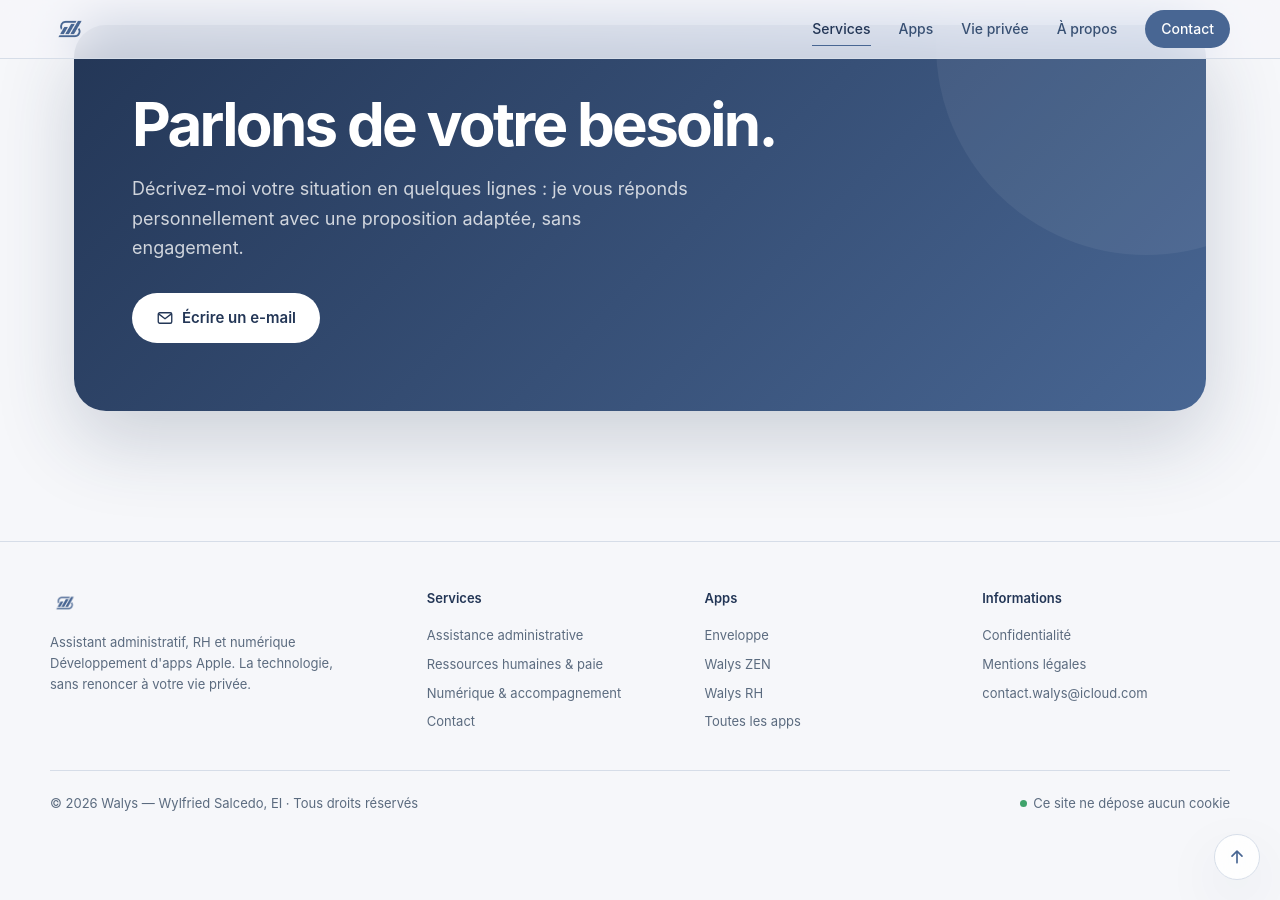
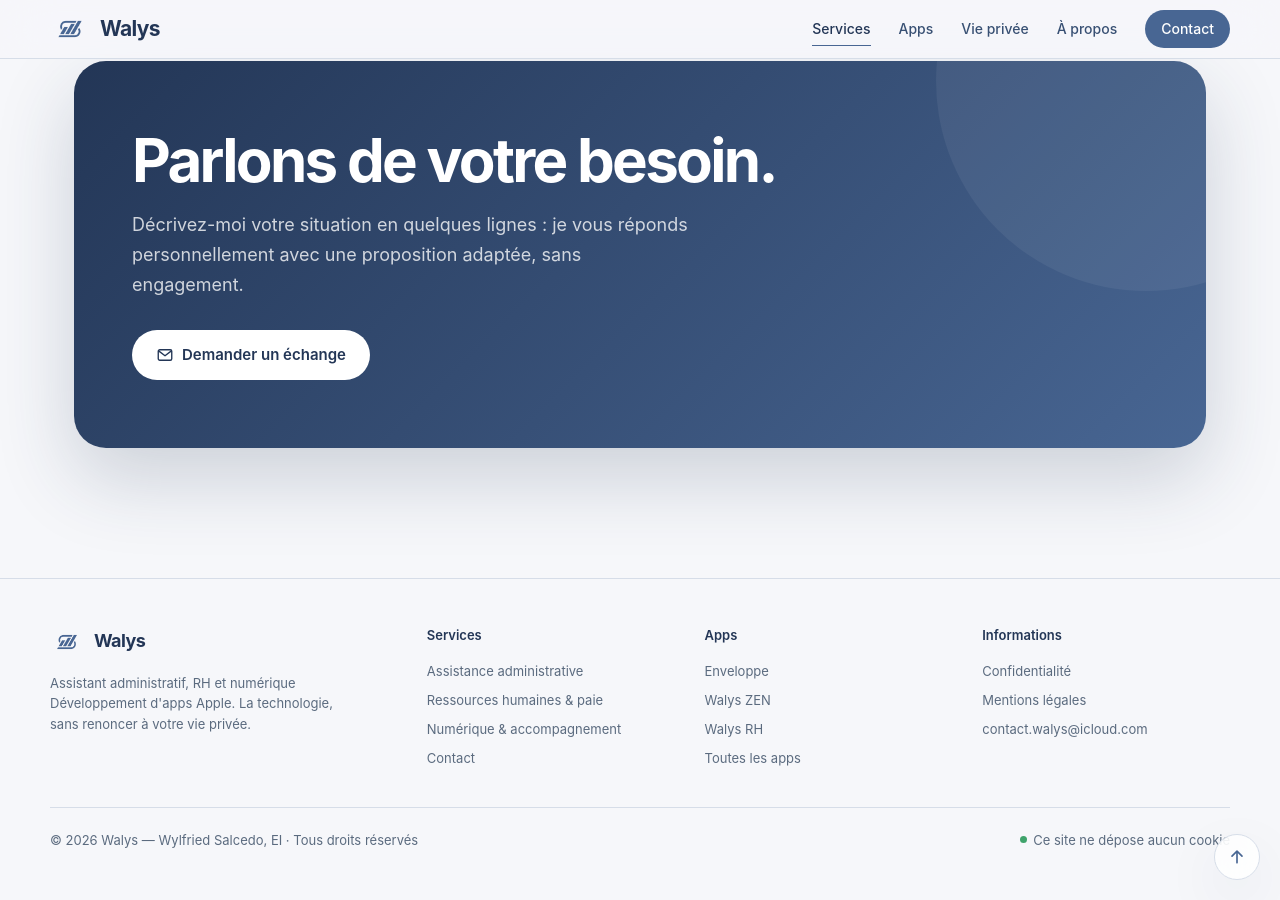
Before and after one commit to Walys-fr/walys-fr.github.io, a Jekyll site: the page built from _services/administratif.md, in a window 1280 px wide and 900 px high, scrolled down 2428 px. Built offline with Jekyll 4.4.1, drawn with Linux system fonts in a browser that asks for light colours; before the commit the page ends 3292 px from its top, so only the background shows below that; some of the changed text lies outside the part shown.

Commit message:
Add files via upload

```diff
--- a/_layouts/base.html
+++ b/_layouts/base.html
@@ -1,6 +1,10 @@
 <!DOCTYPE html>
 <html lang="fr">
 {%- assign r = site.data.reglages -%}
+{%- assign wa = r.whatsapp | default: "" | remove: " " | remove: "+" | remove: "." | remove: "-" -%}
+{%- assign wa2 = wa | slice: 0, 2 -%}{%- assign wa1 = wa | slice: 0 -%}
+{%- if wa2 == "00" -%}{%- assign wa = wa | remove_first: "00" -%}{%- elsif wa1 == "0" -%}{%- assign wa = wa | remove_first: "0" | prepend: "262" -%}{%- endif -%}
+
 {%- if page.nom -%}
   {%- assign titre_onglet = page.nom | append: " — " | append: page.accroche | append: " | Walys" -%}
   {%- assign desc = page.description | default: page.resume -%}
@@ -29,7 +33,7 @@
 <meta property="og:type" content="website">
 <meta property="og:title" content="{{ titre_onglet | escape }}">
 <meta property="og:description" content="{{ desc | strip_html | escape }}">
-<meta property="og:image" content="{% if page.icone and page.icone != '' %}{{ page.icone | relative_url }}{% else %}{{ logo }}{% endif %}">
+<meta property="og:image" content="{% if page.nom and page.icone and page.icone != '' %}{{ page.icone | absolute_url }}{% else %}{{ r.logo | default: '/assets/logos/WalysLogo.png' | absolute_url }}{% endif %}">
 <link rel="icon" type="image/png" href="{{ logo }}">
 <link rel="apple-touch-icon" href="{{ logo }}">
 <link rel="stylesheet" href="{{ '/assets/css/walys.css' | relative_url }}">
@@ -45,7 +49,8 @@
 <header class="navbar" id="navbar">
   <div class="nav-container">
     <a href="{{ '/' | relative_url }}" class="brand" aria-label="Walys — Accueil">
-      <span class="logo-chip"><img src="{{ logo }}" alt="Walys" onerror="this.replaceWith(Object.assign(document.createElement('span'),{className:'brand-fallback',textContent:'Walys'}))"></span>
+      <span class="logo-chip"><img src="{{ logo }}" alt="" onerror="this.parentElement.style.display='none'"></span>
+      <span class="brand-name">Walys</span>
     </a>
     <nav class="navigation" id="navigation" aria-label="Navigation principale">
       <a href="{{ '/#services' | relative_url }}"{% if actif == "services" %} class="active"{% endif %}>Services</a>
@@ -65,8 +70,8 @@
 <footer>
   <div class="footer-inner">
     <div class="footer-brand">
-      <span class="logo-chip"><img src="{{ logo }}" alt="Walys" onerror="this.parentElement.style.display='none'"></span>
-      <p>{{ r.baseline | escape }}</p>
+      <a href="{{ '/' | relative_url }}" class="brand footer-logo" aria-label="Walys — Accueil"><span class="logo-chip"><img src="{{ logo }}" alt="" onerror="this.parentElement.style.display='none'"></span><span class="brand-name">Walys</span></a>
+      <p>{{ r.baseline | escape | newline_to_br }}</p>
     </div>
     <div class="footer-col">
       <h5>Services</h5>
@@ -89,6 +94,9 @@
       <a href="{{ '/confidentialite.html' | relative_url }}">Confidentialité</a>
       <a href="{{ '/mentions-legales.html' | relative_url }}">Mentions légales</a>
       <a href="mailto:{{ r.email }}">{{ r.email }}</a>
+      {%- if wa != "" %}
+      <a href="https://wa.me/{{ wa }}" rel="noopener">WhatsApp</a>
+      {%- endif %}
     </div>
   </div>
   <div class="footer-bottom">
--- a/_layouts/service.html
+++ b/_layouts/service.html
@@ -4,6 +4,10 @@
 {%- comment -%} Gabarit d'une page de service. Les textes se modifient dans Pages CMS › « Services ». {%- endcomment -%}
 {%- assign r = site.data.reglages -%}
 {%- assign ic = site.data.icones -%}
+{%- assign wa = r.whatsapp | default: "" | remove: " " | remove: "+" | remove: "." | remove: "-" -%}
+{%- assign wa2 = wa | slice: 0, 2 -%}{%- assign wa1 = wa | slice: 0 -%}
+{%- if wa2 == "00" -%}{%- assign wa = wa | remove_first: "00" -%}{%- elsif wa1 == "0" -%}{%- assign wa = wa | remove_first: "0" | prepend: "262" -%}{%- endif -%}
+
 {%- capture svg %}<svg viewBox="0 0 24 24" fill="none" stroke="currentColor" stroke-width="1.8" stroke-linecap="round" stroke-linejoin="round" aria-hidden="true">{% endcapture -%}
 {%- assign sujet = page.sujet_email | default: page.titre -%}
 
@@ -15,8 +19,9 @@
   <p class="lead">{{ page.introduction | escape }}</p>
   <div class="buttons left">
     <a class="button" href="mailto:{{ r.email }}?subject={{ sujet | uri_escape }}">Demander un échange</a>
-    <a class="button secondary" href="#offre">Ce que je propose</a>
+    <a class="button secondary" href="#offre">Voir le détail</a>
   </div>
+  <p class="hero-note">Réponse personnelle, sans engagement.</p>
 </section>
 
 <section id="offre" class="section">
@@ -60,9 +65,9 @@
 <section class="band">
   <div class="section">
     <div class="section-header reveal">
-      <div class="section-label">Réalisations</div>
+      <div class="section-label">Mes applications</div>
       <h2 class="section-title small">Les apps Walys.</h2>
-      <p class="section-description">Mes propres applications, conçues avec les mêmes exigences que celles que je propose à mes clients.</p>
+      <p class="section-description">Mes propres applications, publiées ou en préparation, conçues selon les mêmes principes que ce que je propose : simplicité et respect de vos données.</p>
     </div>
     <div class="app-tiles">
       {%- assign apps_tries = site.apps | sort: "ordre" %}
@@ -86,7 +91,13 @@
     <div>
       <h2>Parlons de votre besoin.</h2>
       <p>Décrivez-moi votre situation en quelques lignes : je vous réponds personnellement avec une proposition adaptée, sans engagement.</p>
-      <a class="button" href="mailto:{{ r.email }}?subject={{ sujet | uri_escape }}">{{ svg }}{{ ic.mail }}</svg><span>Écrire un e-mail</span></a>
+      <div class="buttons left contact-buttons">
+        <a class="button" href="mailto:{{ r.email }}?subject={{ sujet | uri_escape }}">{{ svg }}{{ ic.mail }}</svg><span>Demander un échange</span></a>
+        {%- if wa != "" %}
+        {%- capture msg %}Bonjour, je vous contacte au sujet de : {{ page.titre }}.{% endcapture %}
+        <a class="button secondary" href="https://wa.me/{{ wa }}?text={{ msg | url_encode | replace: '+', '%20' }}" rel="noopener">{{ svg }}{{ ic.whatsapp }}</svg><span>WhatsApp</span></a>
+        {%- endif %}
+      </div>
     </div>
   </div>
 </section>
```
Also changed, not shown: _layouts/app.html (+11 -3 lines), _layouts/legal.html (+7 -0 lines).
